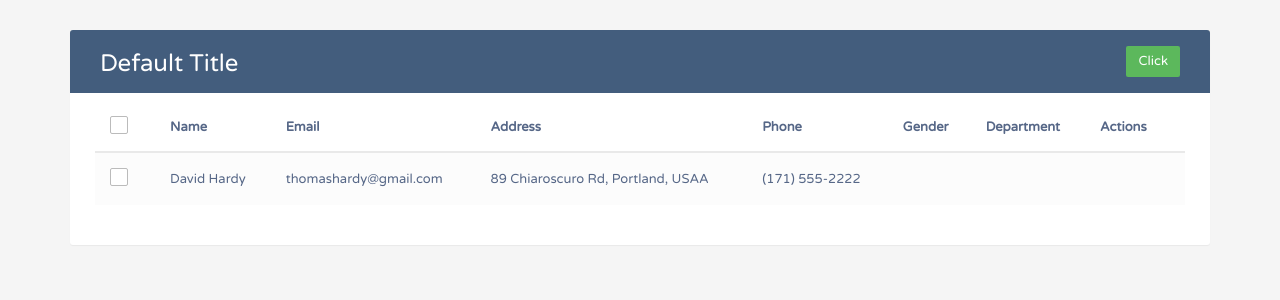
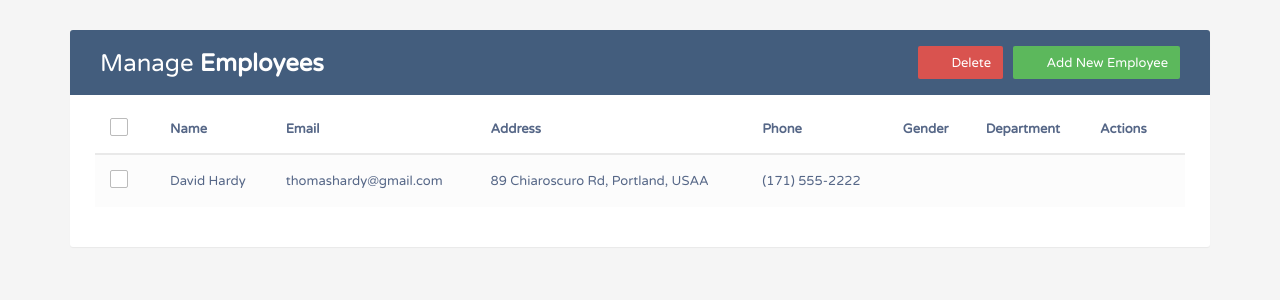
Before and after one commit to murttkapln/React, a React (Vite) app in the folder rc_04-employees-react/: page / in a window 1280 px wide. Shown: the top 300 px of the page. Built offline with nearby package versions, Linux system fonts and the light colour scheme.

Commit message:
liftingStateUp

```diff
--- a/rc_04-employees-react/src/main.jsx
+++ b/rc_04-employees-react/src/main.jsx
@@ -15,9 +15,7 @@ function App() {
   ]);
 
   const [title, setTitle] = useState("Default Title")
-  function updateFunction(){
-    setTitle("New Title")
-  }
+
 
 
 
@@ -25,26 +23,26 @@ function App() {
   return (
     <div className="container">
       <div className="table-wrapper">
-        <Header title={title} onUpdateTitle={updateFunction} />
+        <Header title={title} />
         <EmployeeList employees={employees} />
       </div>
     </div>
   );
 }
 
-function Header({title, onUpdateTitle}) {
+function Header({title}) {
   return (
     <div className="table-title">
       <div className="row">
         <div className="col-sm-6">
           <h2>
-            {title}
+            Manage <b>Employees</b>
           </h2>
         </div>
         <div className="col-sm-6">
 
-          <button className="btn btn-success" onClick={onUpdateTitle}>Click</button>
-          {/* <a
+
+          <a
             href="#addEmployeeModal"
             className="btn btn-success"
             data-toggle="modal"
@@ -58,7 +56,7 @@ function Header({title, onUpdateTitle}) {
             data-toggle="modal"
           >
             <i className="material-icons">&#xE15C;</i> <span>Delete</span>
-          </a> */}
+          </a>
         </div>
       </div>
     </div>
```
